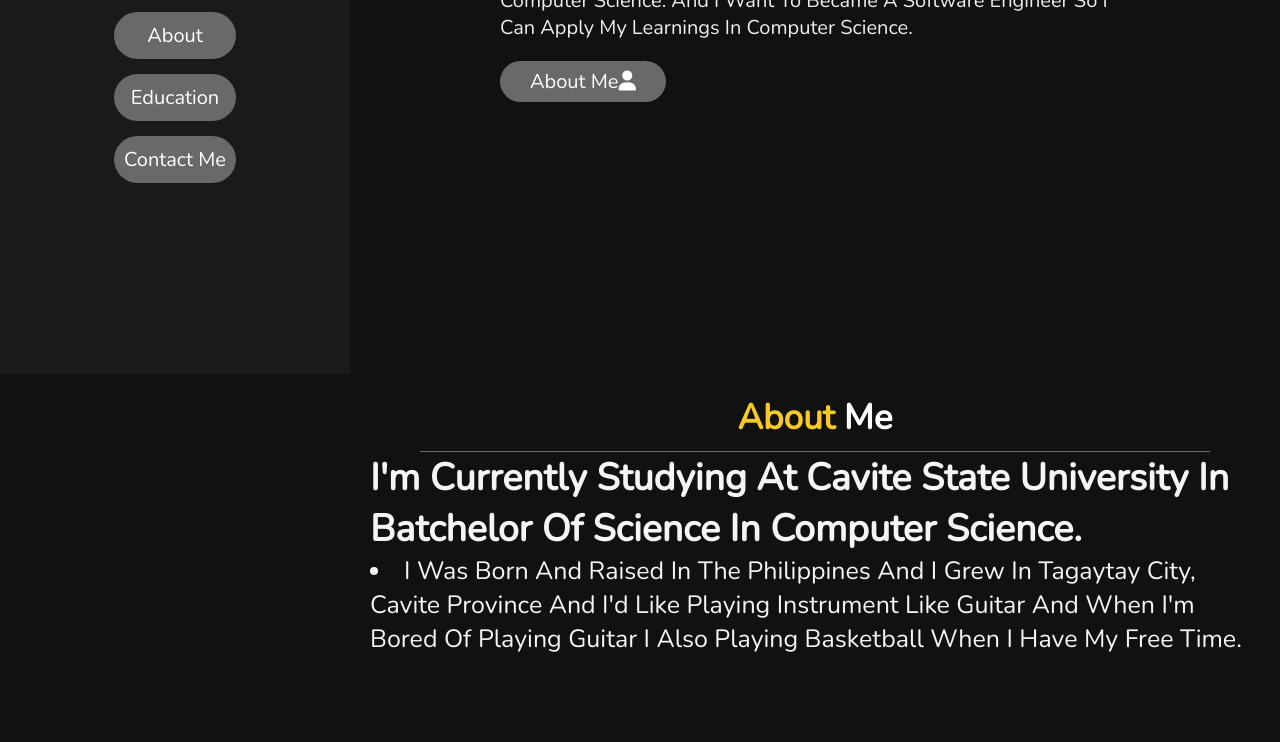
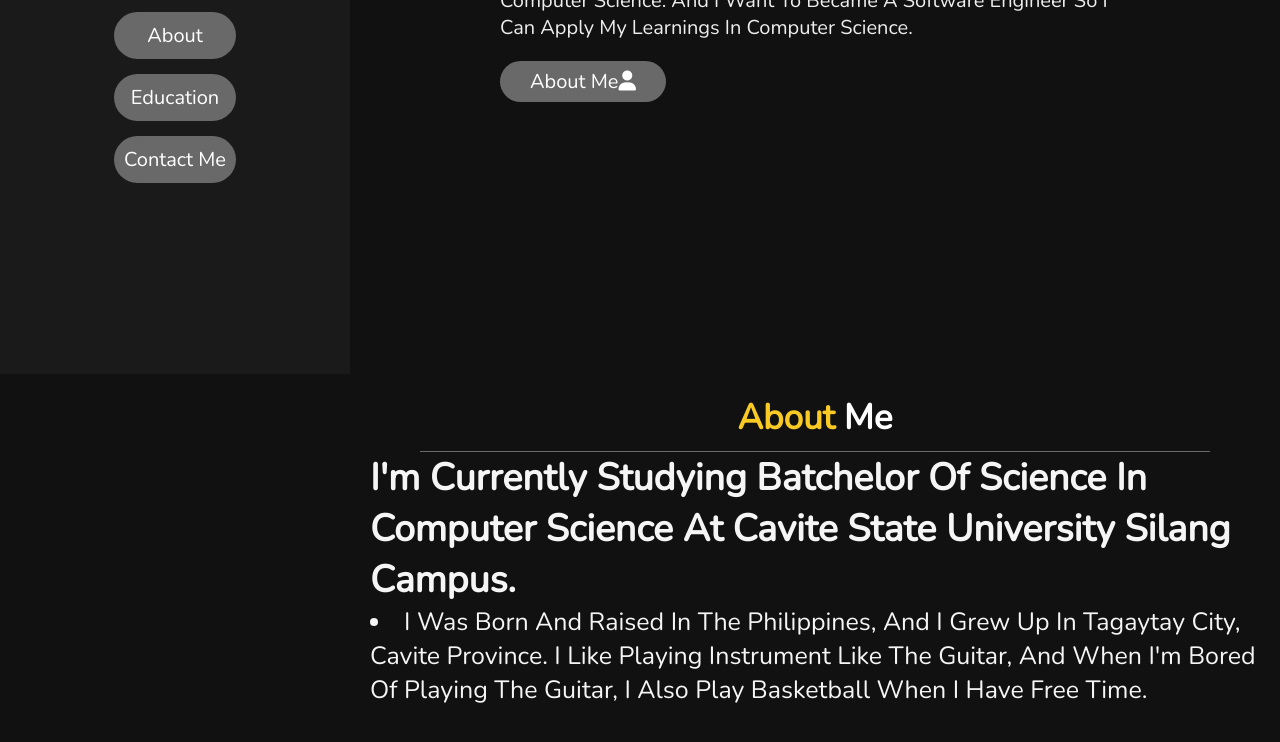
Before and after one commit to Aerhon/personalportfolio-website, a plain HTML site: page index.html in a window 1280 px wide. Shown: the part 426-1168 px from the top of the page. Drawn offline with nearby package versions, Linux system fonts and the light colour scheme.

Commit message:
Update index.html

```diff
--- a/index.html
+++ b/index.html
@@ -48,8 +48,8 @@
     <section class="about" id="about">
       <h1 class="heading"> <span>about</span> me </h1>
       <div class="info">
-      <h1>I'm currently studying at Cavite State University in Batchelor of Science in Computer Science.</h1>
-      <li>I was born and raised in the Philippines and I grew in Tagaytay City, Cavite Province and I'd like playing instrument like guitar and when I'm bored of playing guitar I also playing basketball when I have my free time.</li>
+      <h1>I'm currently studying Batchelor of Science in Computer Science at Cavite State University Silang Campus.</h1>
+      <li>I was born and raised in the Philippines, and I grew up in Tagaytay City, Cavite Province. I like playing instrument like the guitar, and when I'm bored of playing the guitar, I also play basketball when I have free time.</li>
       </div>
     </section>
     <!-- about section ends -->
```
